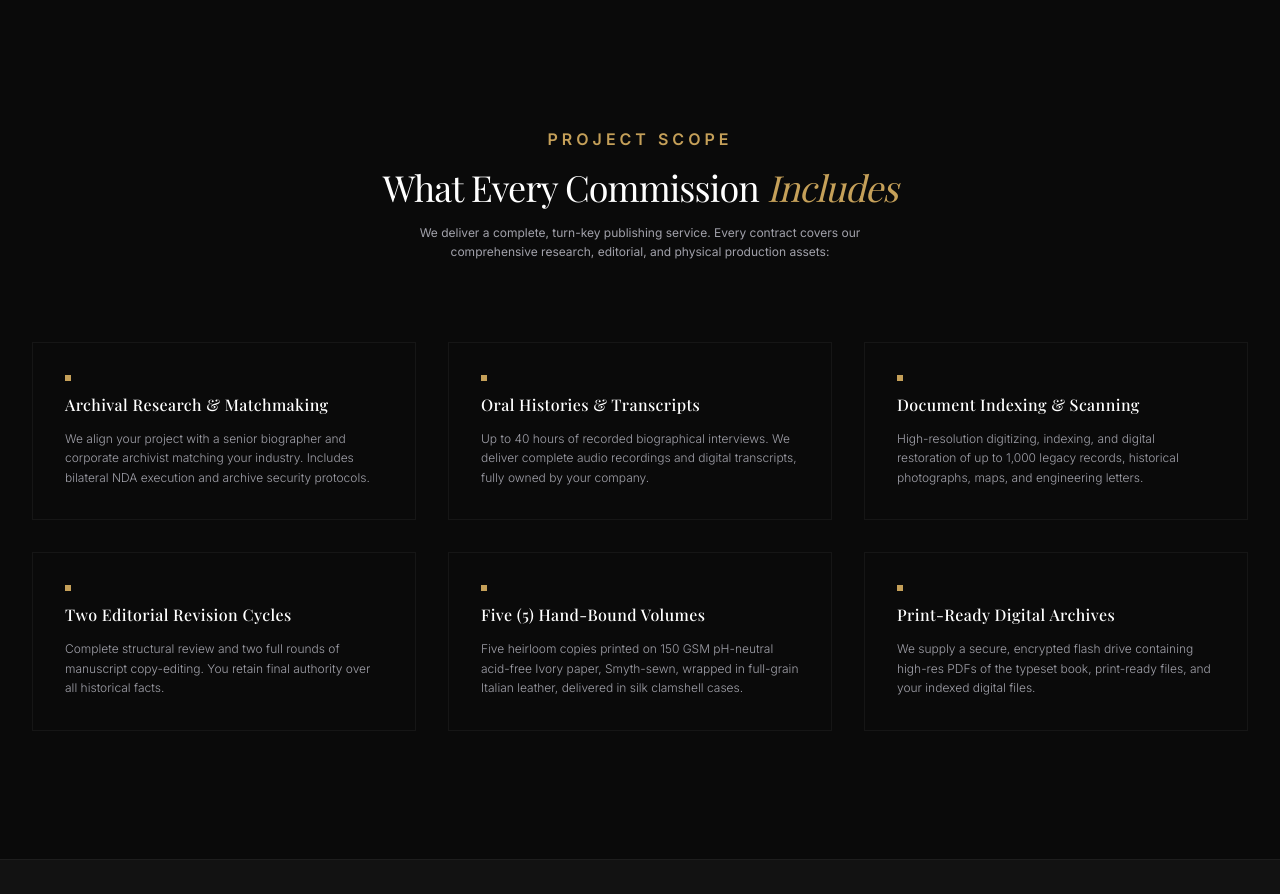
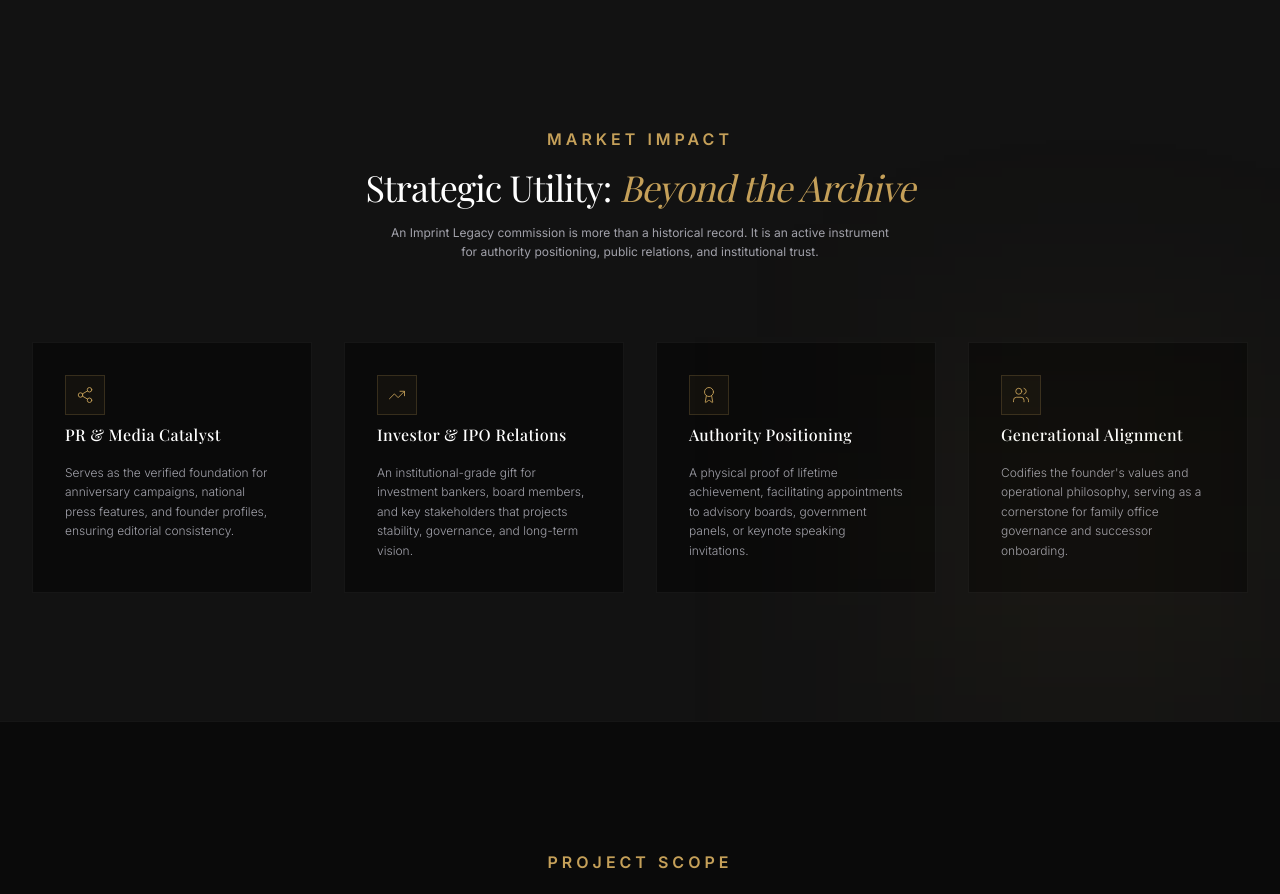
Before and after one commit to webgurdians/Imprint-Legacy, a Next.js app: page /founder-book in a window 1280 px wide. Shown: the part 3040-3934 px from the top of the page. Built offline with nearby package versions, Linux system fonts and the light colour scheme; no server answers; a web font is replaced by a local one.

Commit message:
feat: add Strategic Utility section to founder book page

```diff
--- a/app/founder-book/page.tsx
+++ b/app/founder-book/page.tsx
@@ -2,7 +2,7 @@
 
 import Link from "next/link";
 import Image from "next/image";
-import { ArrowRight, Book, Layers, Shield, Sparkles, Feather, Film } from "lucide-react";
+import { ArrowRight, Book, Layers, Shield, Sparkles, Feather, Film, Share2, TrendingUp, Award, Users } from "lucide-react";
 import { motion } from "framer-motion";
 
 const serviceJsonLd = {
@@ -351,6 +351,74 @@ export default function FounderBook() {
         </div>
       </section>
 
+      {/* Strategic Utility Section */}
+      <section aria-labelledby="utility-title" className="py-24 lg:py-32 bg-secondary border-t border-white/5 relative overflow-hidden">
+        {/* Decorative elements */}
+        <div className="absolute bottom-0 right-0 w-96 h-96 bg-accent/5 blur-[120px] pointer-events-none" />
+        <div className="mx-auto max-w-7xl px-6 lg:px-8">
+          <div className="text-center max-w-3xl mx-auto mb-20 space-y-4">
+            <span className="text-2xs uppercase tracking-[0.25em] text-accent font-semibold block">
+              Market Impact
+            </span>
+            <h2 id="utility-title" className="font-heading text-3xl sm:text-4xl font-light text-white tracking-tight">
+              Strategic Utility: <span className="text-accent italic">Beyond the Archive</span>
+            </h2>
+            <p className="text-xs text-muted max-w-lg mx-auto font-sans leading-relaxed">
+              An Imprint Legacy commission is more than a historical record. It is an active instrument for authority positioning, public relations, and institutional trust.
+            </p>
+          </div>
+
+          <div className="grid grid-cols-1 md:grid-cols-4 gap-8">
+            {[
+              {
+                title: "PR & Media Catalyst",
+                desc: "Serves as the verified foundation for anniversary campaigns, national press features, and founder profiles, ensuring editorial consistency.",
+                icon: Share2,
+              },
+              {
+                title: "Investor & IPO Relations",
+                desc: "An institutional-grade gift for investment bankers, board members, and key stakeholders that projects stability, governance, and long-term vision.",
+                icon: TrendingUp,
+              },
+              {
+                title: "Authority Positioning",
+                desc: "A physical proof of lifetime achievement, facilitating appointments to advisory boards, government panels, or keynote speaking invitations.",
+                icon: Award,
+              },
+              {
+                title: "Generational Alignment",
+                desc: "Codifies the founder's values and operational philosophy, serving as a cornerstone for family office governance and successor onboarding.",
+                icon: Users,
+              },
+            ].map((item, idx) => {
+              const Icon = item.icon;
+              return (
+                <motion.div
+                  key={idx}
+                  initial={{ opacity: 0, y: 15 }}
+                  whileInView={{ opacity: 1, y: 0 }}
+                  viewport={{ once: true }}
+                  transition={{ duration: 0.6, delay: idx * 0.1 }}
+                  className="border border-white/5 bg-background p-8 rounded-none hover:border-accent/20 transition-all duration-300 space-y-4 flex flex-col justify-between"
+                >
+                  <div className="space-y-4">
+                    <div className="flex h-10 w-10 items-center justify-center border border-accent/20 bg-accent/5 mb-2">
+                      <Icon className="h-4.5 w-4.5 text-accent stroke-[1.2]" />
+                    </div>
+                    <h3 className="font-heading text-base font-medium text-white tracking-wide">
+                      {item.title}
+                    </h3>
+                    <p className="text-xs leading-relaxed text-muted font-sans font-light">
+                      {item.desc}
+                    </p>
+                  </div>
+                </motion.div>
+              );
+            })}
+          </div>
+        </div>
+      </section>
+
       {/* Commission Deliverables Breakdown */}
       <section aria-labelledby="deliverables-title" className="py-24 lg:py-32 bg-background border-t border-white/5 relative">
         <div className="mx-auto max-w-7xl px-6 lg:px-8">
```
